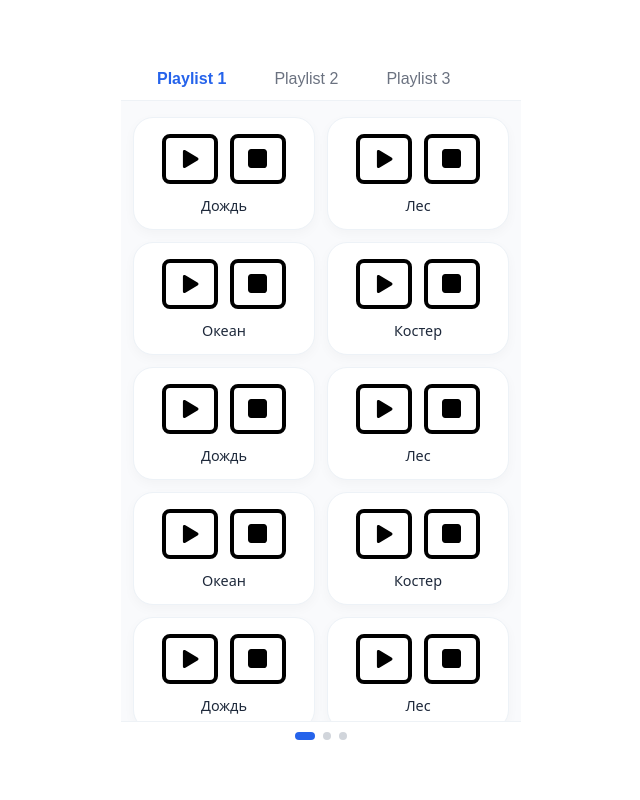
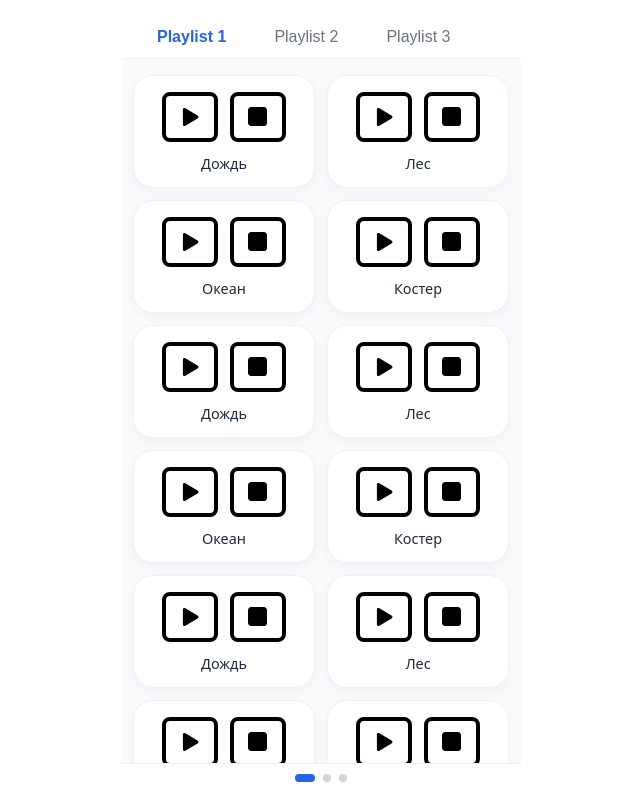
Before and after one commit to DrusJs/soundpad-webapp, a plain HTML site: page index.html in a window 1280 px wide. Shown: the whole page, without its empty margins (319-959 px from the left). Drawn offline with Linux system fonts and the light colour scheme.

Commit message:
fix height

```diff
--- a/css/style.css
+++ b/css/style.css
@@ -9,7 +9,7 @@ body {
     display: flex;
     justify-content: center;
     align-items: center;
-    min-height: 100vh;
+    min-height: 100dvh;
     margin: 0;
     touch-action: pan-y pinch-zoom;
 }
@@ -21,8 +21,8 @@ body {
     overflow: hidden;
     display: flex;
     flex-direction: column;
-    height: 700px;
-    max-height: 100dvh;
+    height: 900px;
+    max-height: 98dvh;
 }
 
 .tabs {
```
